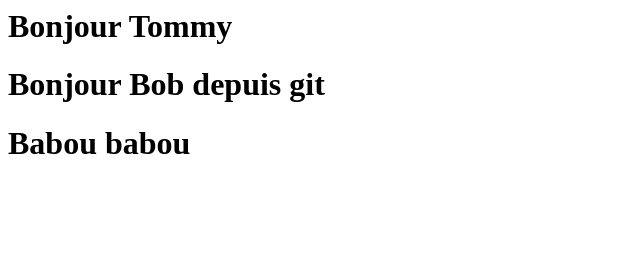
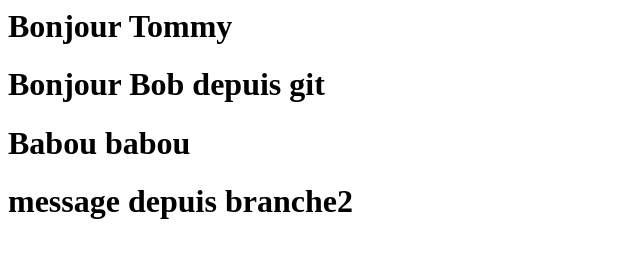
Before and after one commit to tommysin-banlier/tommysinTest1-03032023, a plain HTML site: page index.html in a window 1280 px wide. Shown: the whole page, without its empty margins (0-640 px from the left). Drawn offline with Linux system fonts and the light colour scheme.

Commit message:
branche 2 seulement

```diff
--- a/index.html
+++ b/index.html
@@ -2,4 +2,5 @@
     <h1>Bonjour Tommy</h1>
     <h1>Bonjour Bob depuis git</h1>
 	<h1>Babou babou</h1>
+	<h1>message depuis branche2 </h1>
 </html>
```
